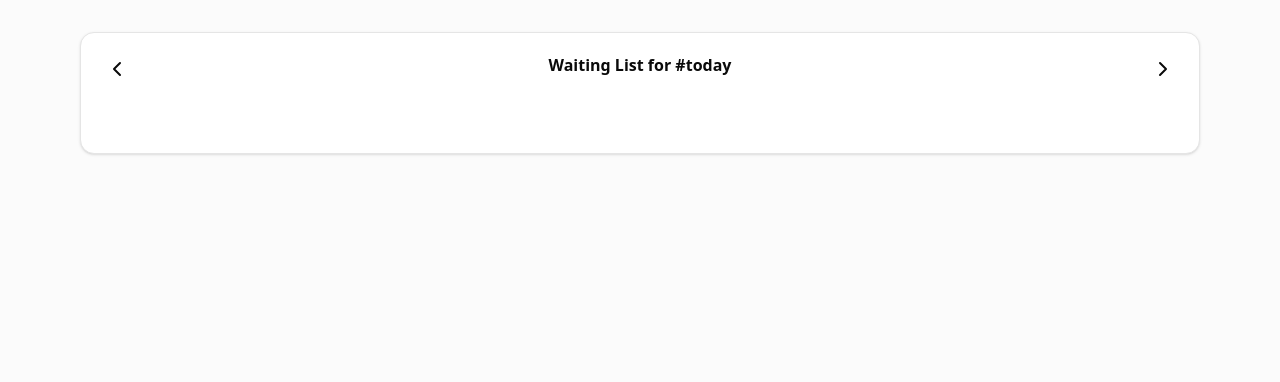
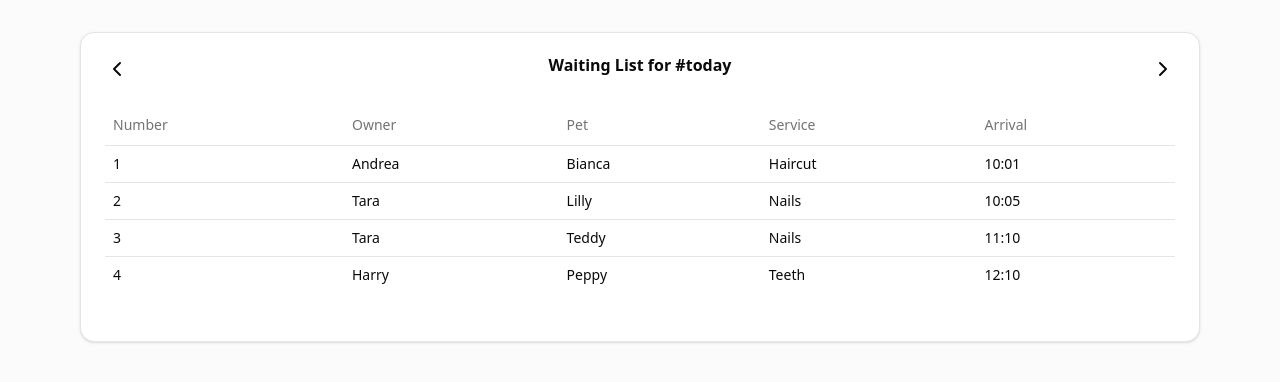
Before and after one commit to hwartig/puppy-spa, a Next.js app: page / in a window 1280 px wide. Shown: the top 382 px of the page. Built offline with nearby package versions, Linux system fonts and the light colour scheme.

Commit message:
Add WaitingList Table.

```diff
--- a/app/page.tsx
+++ b/app/page.tsx
@@ -1,6 +1,8 @@
 import { Card, CardContent, CardFooter, CardHeader, CardTitle } from "@/components/ui/card";
 import Link from "next/link";
 import { ChevronLeft, ChevronRight } from "lucide-react";
+import { WaitingList } from "@/components/waiting-list";
+import { waitingListEntries } from "@/lib/placeholder-data";
 
 export default function Home() {
   return (
@@ -17,6 +19,7 @@ export default function Home() {
         </CardHeader>
         <CardContent>
           {/* Table */}
+          <WaitingList entries={waitingListEntries} />
         </CardContent>
         <CardFooter>
           {/* Form goes here */}
--- /dev/null
+++ b/components/waiting-list.tsx
@@ -0,0 +1,57 @@
+import { Table, TableBody, TableCell, TableHead, TableHeader, TableRow } from '@/components/ui/table';
+import { WaitingListEntry } from "../lib/definitions";
+
+export function WaitingList(props: { entries: WaitingListEntry[] }) {
+  return (
+    <Table>
+      <TableHeader>
+        <TableRow>
+          <TableHead>
+            Number
+          </TableHead>
+          <TableHead>
+            Owner
+          </TableHead>
+          <TableHead>
+            Pet
+          </TableHead>
+          <TableHead>
+            Service
+          </TableHead>
+          <TableHead>
+            Arrival
+          </TableHead>
+        </TableRow>
+      </TableHeader>
+      <TableBody>
+        {props.entries.map((entry) => (
+          <WaitingListRow key={entry.number} entry={entry} />
+        ))}
+      </TableBody>
+    </Table>
+  );
+}
+
+export function WaitingListRow({ entry }: { entry: WaitingListEntry }) {
+  const { number, owner_name, pet_name, arrival_time, service } = entry;
+
+  return (
+    <TableRow key={number}>
+      <TableCell>
+        {number}
+      </TableCell>
+      <TableCell>
+        {owner_name}
+      </TableCell>
+      <TableCell>
+        {pet_name}
+      </TableCell>
+      <TableCell>
+        {service}
+      </TableCell>
+      <TableCell>
+        {arrival_time}
+      </TableCell>
+    </TableRow>
+  )
+}
--- /dev/null
+++ b/lib/definitions.ts
@@ -0,0 +1,9 @@
+export type WaitingListEntry = {
+  id: string; // uuid
+  date: string;
+  arrival_time: string;
+  number: number;
+  owner_name: string;
+  pet_name: string;
+  service: string;
+}
--- a/lib/placeholder-data.ts
+++ b/lib/placeholder-data.ts
@@ -1,6 +1,6 @@
 export const waitingListEntries = [
-  { number: 1, owner: "Andrea", pet: "Bianca", arrival: "10:01", service: "Haircut" },
-  { number: 2, owner: "Tara", pet: "Lilly", arrival: "10:05", service: "Nails" },
-  { number: 3, owner: "Tara", pet: "Teddy", arrival: "11:10", service: "Nails" },
-  { number: 4, owner: "Harry", pet: "Peppy", arrival: "12:10", service: "Teeth" },
+  { number: 1, owner_name: "Andrea", pet_name: "Bianca", arrival_time: "10:01", service: "Haircut" },
+  { number: 2, owner_name: "Tara", pet_name: "Lilly", arrival_time: "10:05", service: "Nails" },
+  { number: 3, owner_name: "Tara", pet_name: "Teddy", arrival_time: "11:10", service: "Nails" },
+  { number: 4, owner_name: "Harry", pet_name: "Peppy", arrival_time: "12:10", service: "Teeth" },
 ];
```
